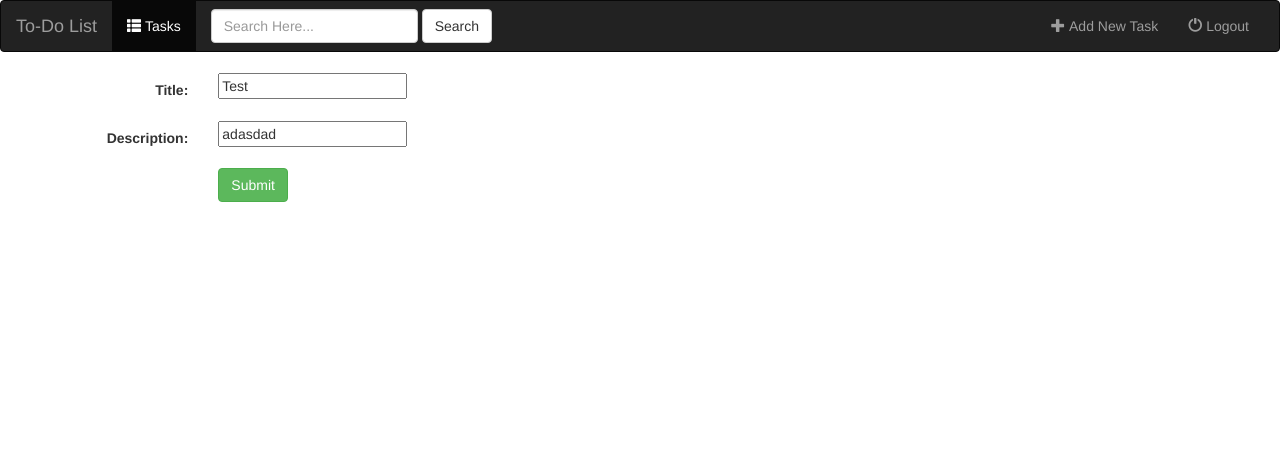
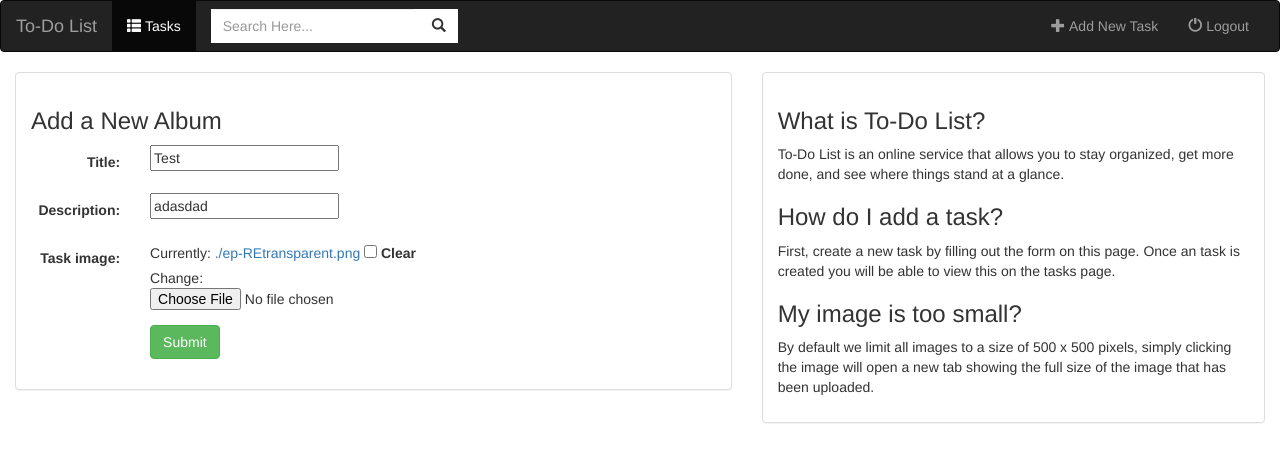
Before and after one commit to U1361967/ADVWEBDJANGO, a Django app: page /tasks/edit/2/ in a window 1280 px wide. Shown: the top 462 px of the page. Run offline with Django 3.2, Linux system fonts and the light colour scheme; a user stored in the database is signed in; data comes from the database, SQL or seed files in the repository; both versions use the stored data as it was after the commit; some libraries are stand-ins or nearby versions.

Commit message:
Added Final CSS & Content

```diff
--- a/tasks/static/tasks/style.css
+++ b/tasks/static/tasks/style.css
@@ -1,3 +1,5 @@
+@import url('https://fonts.googleapis.com/css?family=Satisfy');
+
 body{
     background-color: #fafafa;
 }
--- a/tasks/templates/tasks/base.html
+++ b/tasks/templates/tasks/base.html
@@ -2,12 +2,12 @@
 <html lang="en">
 <head>
     <meta charset="UTF-8">
-    <title>{% block title %}To-Do List{% endblock %}</title>
+    <title>To-Do List | {% block title %}{% endblock %}</title>
     <!-- Loads Path To Static Files -->
     {% load staticfiles %}
-    <link rel="stylesheet" type="text/css" href="{% static 'tasks/style.css' %}"/>
     <link href="https://maxcdn.bootstrapcdn.com/bootstrap/3.3.7/css/bootstrap.min.css" rel="stylesheet" integrity="sha384-BVYiiSIFeK1dGmJRAkycuHAHRg32OmUcww7on3RYdg4Va+PmSTsz/K68vbdEjh4u" crossorigin="anonymous">
     <script src="https://maxcdn.bootstrapcdn.com/bootstrap/3.3.7/js/bootstrap.min.js" integrity="sha384-Tc5IQib027qvyjSMfHjOMaLkfuWVxZxUPnCJA7l2mCWNIpG9mGCD8wGNIcPD7Txa" crossorigin="anonymous"></script>
+    <link rel="stylesheet" type="text/css" href="{% static 'tasks/style.css' %}"/>
 </head>
 <body>
 <nav class="navbar navbar-inverse">
@@ -33,10 +33,12 @@
         </ul>
         <!-- Search Tasks -->
         <form class="navbar-form navbar-left" role="search" method="get" action="{% url 'tasks:search' %}">
-            <div class="form-group">
-                <input type="text" class="form-control" name="q" value="" placeholder="Search Here...">
+            <div style="display: inline-block; background-color: #ffffff;">
+                <div class="form-group">
+                    <input style="border:0; background-color:transparent;" type="text" class="form-control" name="q" value="" placeholder="Search Here...">
+                </div>
+                <button style="border:0; background-color:transparent;" type="submit" class="btn btn-default"><span class="glyphicon glyphicon-search"></span></button>
             </div>
-            <button type="submit" class="btn btn-default">Search</button>
         </form>
                 <ul class="nav navbar-nav navbar-right">
             <li class="">
--- a/tasks/templates/tasks/form_template.html
+++ b/tasks/templates/tasks/form_template.html
@@ -1,9 +1,14 @@
+{% load staticfiles %}
+    <link rel="stylesheet" type="text/css" href="{% static 'tasks/style.css' %}"/>
+    <link href="https://maxcdn.bootstrapcdn.com/bootstrap/3.3.7/css/bootstrap.min.css" rel="stylesheet" integrity="sha384-BVYiiSIFeK1dGmJRAkycuHAHRg32OmUcww7on3RYdg4Va+PmSTsz/K68vbdEjh4u" crossorigin="anonymous">
+    <script src="https://maxcdn.bootstrapcdn.com/bootstrap/3.3.7/js/bootstrap.min.js" integrity="sha384-Tc5IQib027qvyjSMfHjOMaLkfuWVxZxUPnCJA7l2mCWNIpG9mGCD8wGNIcPD7Txa" crossorigin="anonymous"></script>
+
 {% for field in form %}
     <div class="form-group">
         <div class="col-sm-offset-2 col-sm-10">
             <span class="text-danger small">{{ field.errors }}</span>
         </div>
-        <label class="control-label col-sm-2" for="song_title">{{ field.label_tag }}</label>
-        <div class="col-sm-10">{{ field }}</div>
+            <label class="control-label col-sm-2">{{ field.label_tag }}</label>
+            <div class="col-sm-10">{{ field }}</div>
     </div>
 {% endfor %}
--- a/tasks/templates/tasks/search.html
+++ b/tasks/templates/tasks/search.html
@@ -10,7 +10,7 @@
                 <form action="{% url 'tasks:delete_task' search.id %}" method="post" style="display: inline;">
                     {% csrf_token %}
                     <input type="hidden" name="task_id" value="{{ task.id }}" />
-                    <button type="submit" class="btn btn-default btn-sm">
+                    <button type="submit" class="btn btn-danger btn-sm">
                         <span class="glyphicon glyphicon-trash"></span>
                     </button>
                 </form>
@@ -18,7 +18,7 @@
                 <form action="{% url 'tasks:update_task' search.id %}" method="get" style="display: inline;">
                     {% csrf_token %}
                     <input type="hidden" name="task_id" value="{{ task.id }}" />
-                    <button type="submit" class="btn btn-default btn-sm">
+                    <button type="submit" class="btn btn-info btn-sm">
                         <span class="glyphicon glyphicon-pencil"></span>
                     </button>
                 </form>
--- a/tasks/templates/tasks/task_form.html
+++ b/tasks/templates/tasks/task_form.html
@@ -1,9 +1,19 @@
-<!-- Import Template Block -->
 {% extends 'tasks/base.html' %}
-{% block title %}Add New Task{% endblock %}
+{% block title %}Add a New Task{% endblock %}
 
-{%  block body %}
-<form class="form-horizontal" action="" method="post" enctype="multipart/form-data">
+{% block body %}
+<div class="container-fluid">
+
+    <div class="row">
+
+        <div class="col-sm-12 col-md-7">
+            <div class="panel panel-default">
+                <div class="panel-body">
+                    <h3>Add a New Album</h3>
+                    {% if error_message %}
+                        <p><strong>{{ error_message }}</strong></p>
+                    {% endif %}
+                    <form class="form-horizontal" role="form" action="" method="post" enctype="multipart/form-data">
                         {% csrf_token %}
                         {% include 'tasks/form_template.html' %}
                         <div class="form-group">
@@ -12,4 +22,24 @@
                             </div>
                         </div>
                     </form>
+                </div>
+            </div>
+        </div>
+
+        <div class="col-sm-12 col-md-5">
+            <div class="panel panel-default">
+                <div class="panel-body">
+                    <h3>What is To-Do List?</h3>
+                    <p>To-Do List is an online service that allows you to stay organized, get more done, and see where things stand at a glance.</p>
+                    <h3>How do I add a task?</h3>
+                    <p>First, create a new task by filling out the form on this page. Once an task is created you will be able to view this on the tasks page.</p>
+                    <h3>My image is too small?</h3>
+                    <p>By default we limit all images to a size of 500 x 500 pixels, simply clicking the image will open a new tab showing the full size of the image that has been uploaded.</p>
+                </div>
+            </div>
+        </div>
+
+    </div>
+
+</div>
 {% endblock %}
--- a/tasks/views.py
+++ b/tasks/views.py
@@ -35,7 +35,7 @@ class TaskCreate(LoginRequiredMixin, CreateView):
 
 class TaskUpdate(LoginRequiredMixin, UpdateView):
     model = Task
-    fields = ['title', 'description']
+    fields = ['title', 'description', 'task_image']
 
 class TaskDelete(LoginRequiredMixin, DeleteView):
     model = Task
```
Also changed, not shown: tasks/templates/tasks/detail.html (+10 -7 lines), tasks/templates/tasks/index.html (+7 -7 lines), tasks/templates/tasks/login.html (+42 -12 lines), tasks/templates/tasks/registration_form.html (+24 -5 lines), db.sqlite3, media/ep-REtransparent.png (added). Lines whose indentation alone changed are shown as unchanged.
